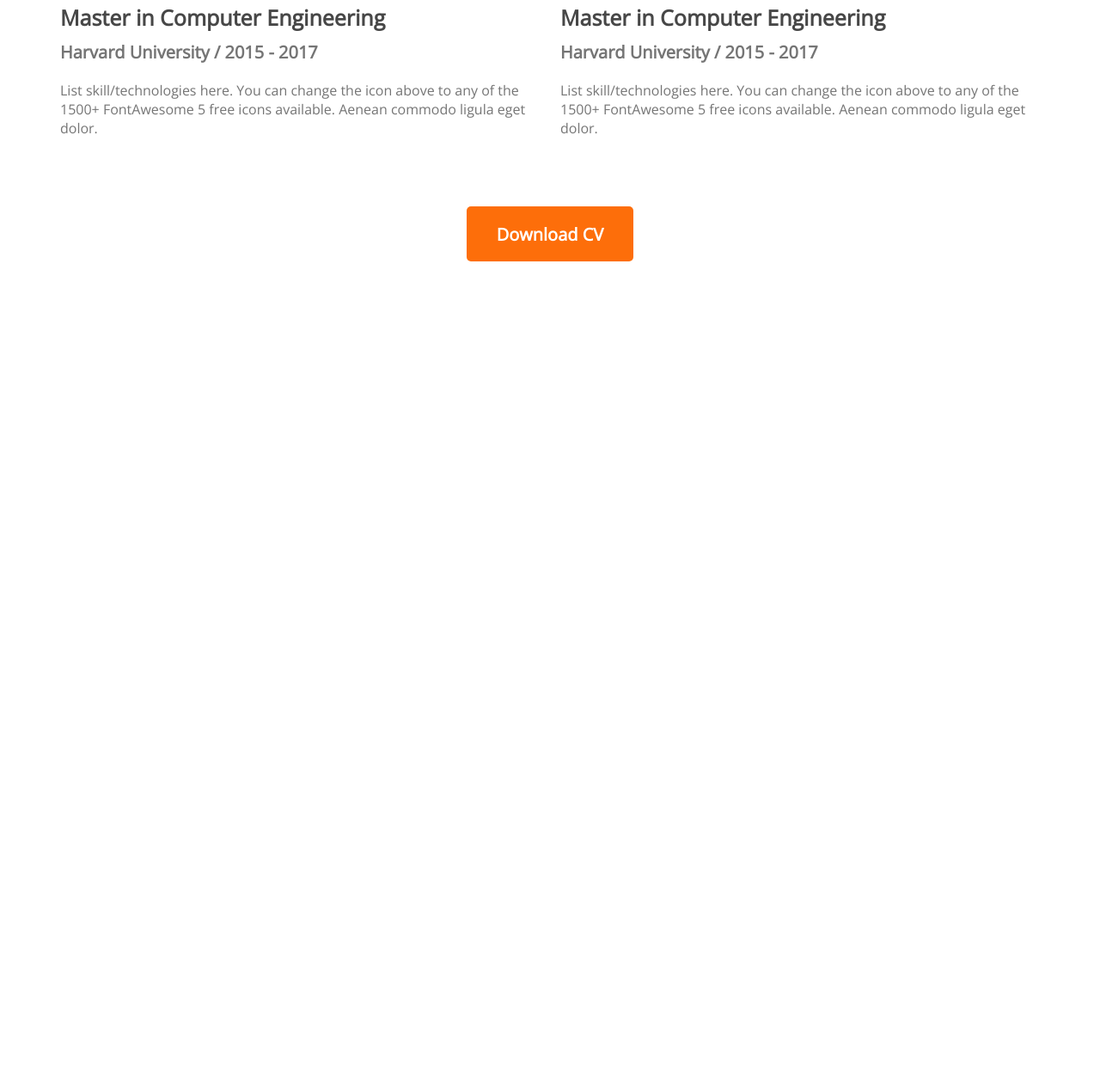
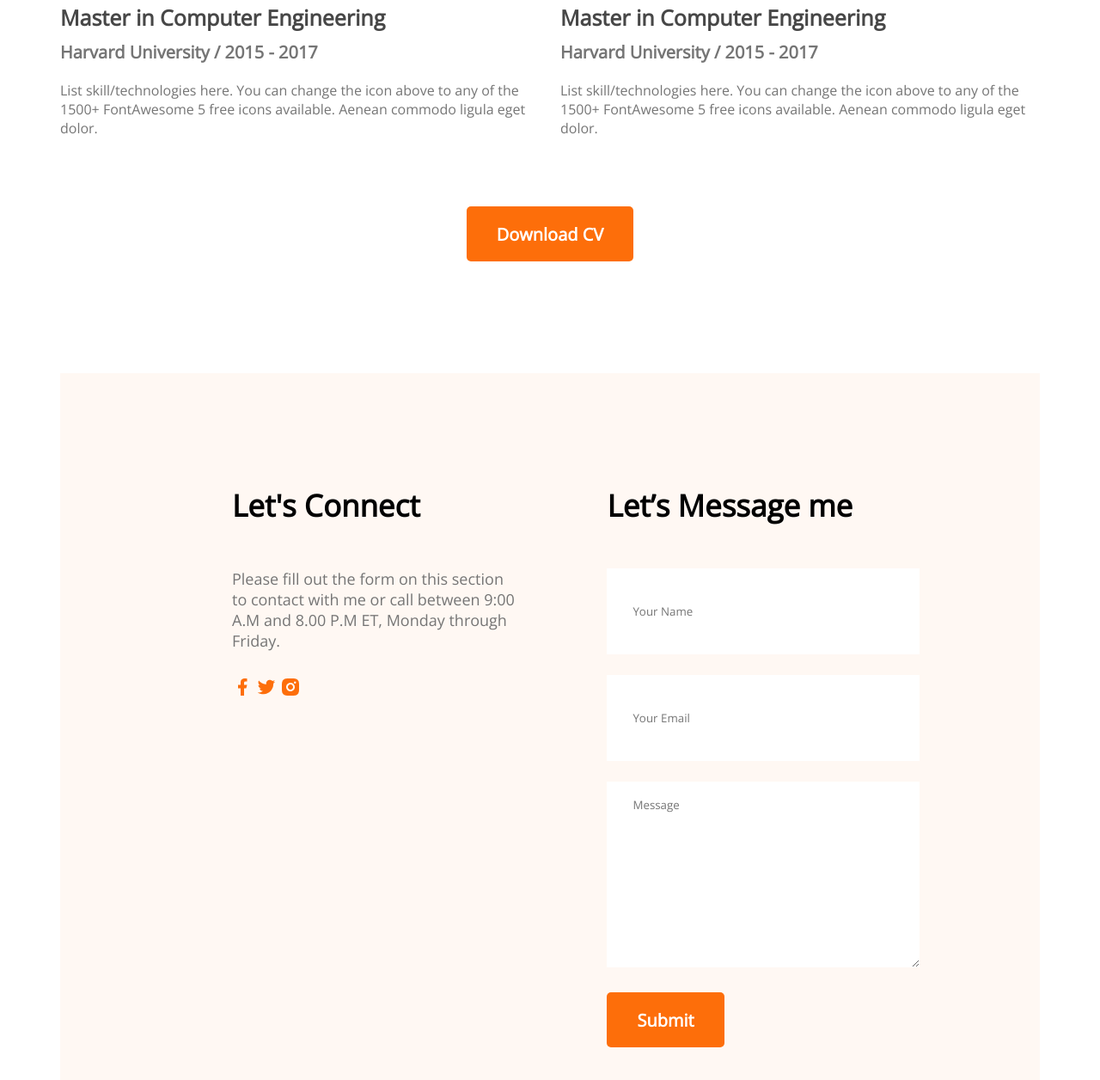
Before and after one commit to ProgrammingHero1/developer-portfolio, a plain HTML site: page index.html in a window 1280 px wide. Shown: the part 2769-4025 px from the top of the page at 86% size. Before the commit the page ends 3073 px from the top, so only its background shows below. Drawn offline with nearby package versions, Linux system fonts and the light colour scheme.

Commit message:
contact us added

```diff
--- a/index.html
+++ b/index.html
@@ -134,6 +134,33 @@
                 <button class="btn-primary">Download CV</button>
             </div>
         </section>
+        <!-- contact section -->
+        <section class="contact">
+            <div>
+                <h3 class="section-title">Let's Connect</h3>
+                <p class="section-description">
+                    Please fill out the form on this section to contact with me or call between 9:00 A.M and 8.00 P.M ET, Monday through Friday.
+                </p>
+                <a href="">
+                    <img src="images/icons/facebook.png" alt="">
+                </a>
+                <a href="">
+                    <img src="images/icons/twitter.png" alt="">
+                </a>
+                <a href="">
+                    <img src="images/icons/insta.png" alt="">
+                </a>
+            </div>
+            <div>
+                <h3 class="section-title">Let’s Message me</h3>
+                <form action="">
+                    <input type="text" name="" id="" placeholder="Your Name">
+                    <input type="email" name="" id="" placeholder="Your Email">
+                    <textarea name="" id="" cols="30" rows="10" placeholder="Message" ></textarea>
+                    <input class="btn-primary" type="submit" value="Submit">
+                </form>
+            </div>
+        </section>
     </main>
     <footer>
 
--- a/styles/portfolio.css
+++ b/styles/portfolio.css
@@ -167,3 +167,29 @@ section{
     margin-top: 50px;
     text-align: center;
 }
+
+/* contact styles */
+.contact{
+    display: flex;
+    gap: 100px;
+    background: #FFF8F3;
+    padding: 130px 200px;
+}
+.contact .section-title{
+    text-align: left;
+}
+
+.contact input[type="text"], input[type="email"], textarea{
+    margin-bottom: 24px;
+    border: 0;
+    width: 100%;
+    padding: 18px 30px;
+}
+
+input{
+    height: 64px;
+}
+
+.contact a{
+    text-decoration: none;
+}
```
